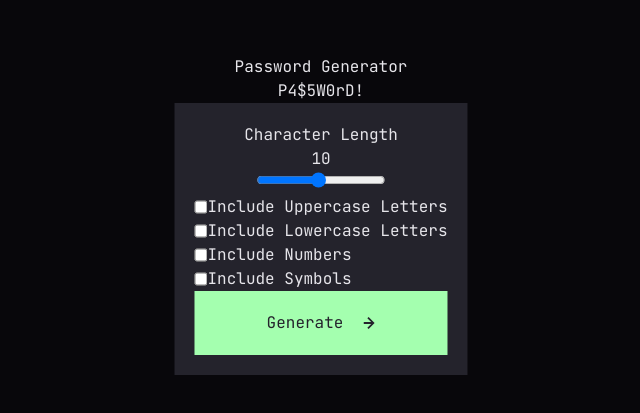
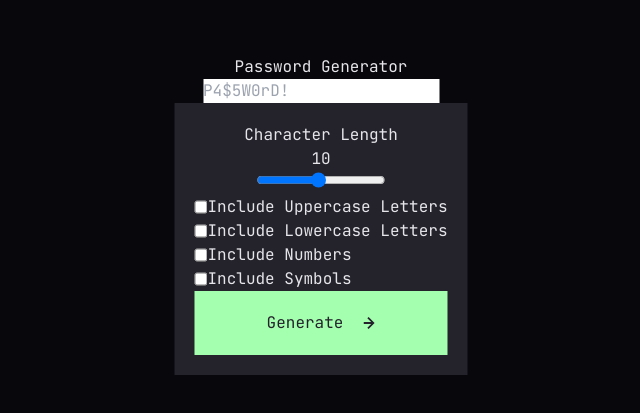
Before and after one commit to ShayneJG/Password-generator, a React (Vite) app: page / in a window 1280 px wide. Shown: the part 185-598 px from the top of the page, without its empty margins (319-959 px from the left). Built offline with nearby package versions, Linux system fonts and the light colour scheme.

Commit message:
changed password to input

```diff
--- a/src/App.tsx
+++ b/src/App.tsx
@@ -9,7 +9,7 @@ import "./App.css";
 // - See hover and focus states for all interactive elements on the page
 
 function App() {
-  const [password, setPassword] = useState("P4$5W0rD!");
+  const [password, setPassword] = useState("");
   const [length, setLength] = useState(10);
   //states for the checkboxes.
   const [upper, setUpper] = useState(false);
@@ -23,7 +23,7 @@ function App() {
     >
       <div id="container" className="">
         <h1>Password Generator</h1>
-        <div id="password">{password}</div>
+        <input id="password" value={password} placeholder="P4$5W0rD!" />
         <div className="bg-darkGrey p-5">
           <div id="option-container" className="">
             <div id="slider-container">
```
